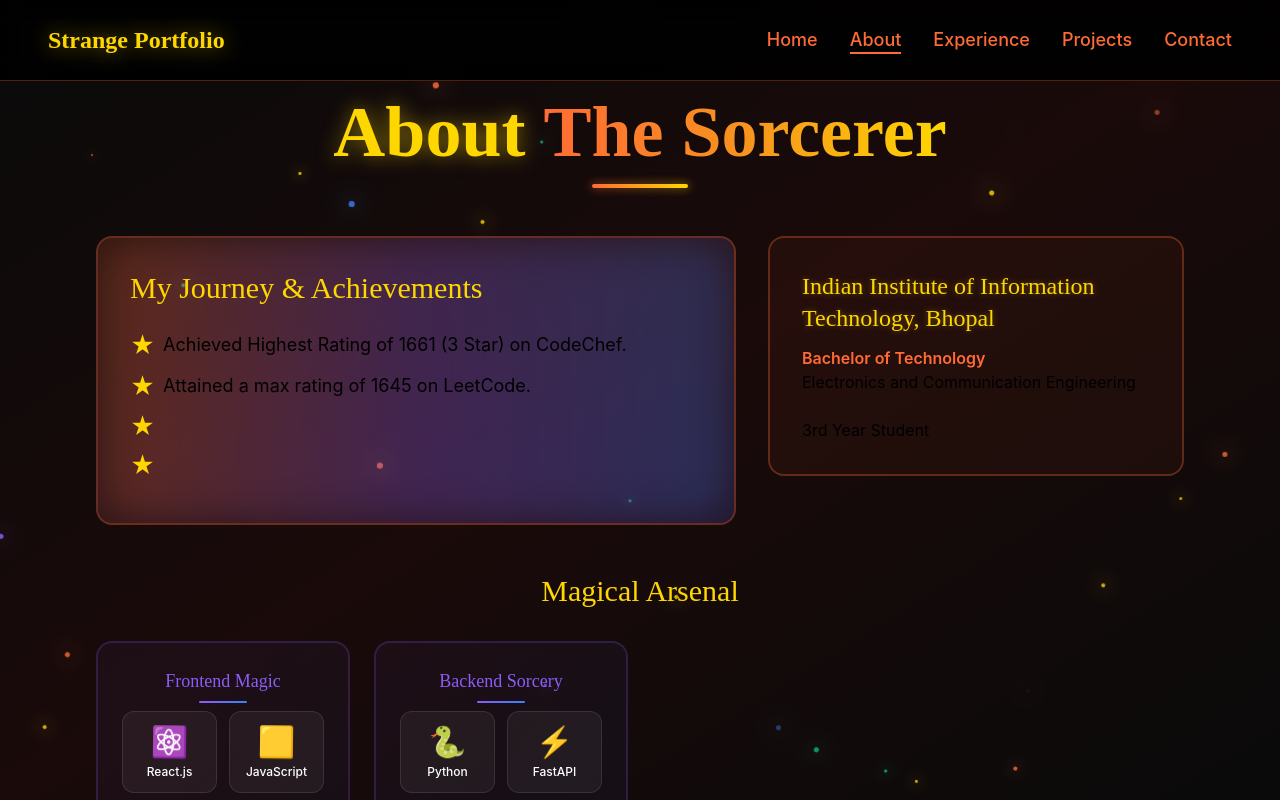
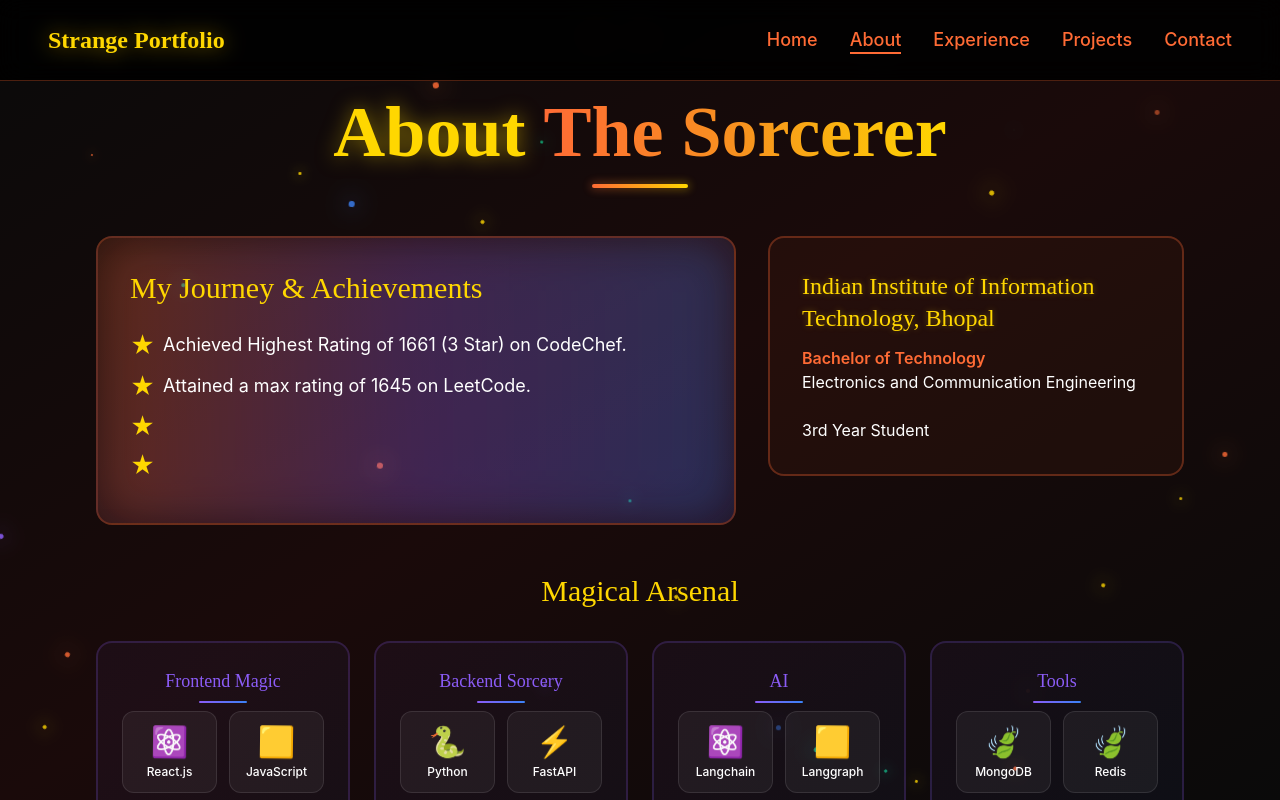
Before and after one commit to AkshatGarg952/My-Portfolio, a React (Vite) app: page /about in a window 1280 px wide. Shown: the top 800 px of the page. Built offline with nearby package versions, Linux system fonts and the light colour scheme.

Commit message:
Added skills to SkillsSection

```diff
--- a/src/components/EducationCard.jsx
+++ b/src/components/EducationCard.jsx
@@ -8,8 +8,8 @@ export default function EducationCard() {
           Indian Institute of Information Technology, Bhopal
         </h3>
         <p className="text-primary font-semibold">Bachelor of Technology</p>
-        <p className="text-gray-300">Electronics and Communication Engineering</p>
-        <p className="text-muted mt-auto pt-6">3rd Year Student</p>
+        <p className="text-white">Electronics and Communication Engineering</p>
+        <p className="text-white mt-auto pt-6">3rd Year Student</p>
       </div>
     </div>
   );
--- a/src/components/JourneyBook.jsx
+++ b/src/components/JourneyBook.jsx
@@ -60,7 +60,7 @@ export default function JourneyBook() {
             </span>
             <p
               ref={el => (paragraphsRef.current[i] = el)}
-              className="text-lg leading-relaxed text-gray-300 text-justify min-h-[1.5em]"
+              className="text-lg leading-relaxed text-white text-justify min-h-[1.5em]"
             ></p>
           </div>
         ))}
--- a/src/components/SkillsSection.jsx
+++ b/src/components/SkillsSection.jsx
@@ -19,8 +19,26 @@ const skillCategories = [
       { icon: "⚡", name: "FastAPI", level: "advanced" },
       { icon: "🟩", name: "Node.js", level: "intermediate" },
       { icon: "🚀", name: "Express.js", level: "advanced" },
+      { icon: "☕", name: "Java", level: "intermediate" },
+      { icon: "☕", name: "Javascript", level: "intermediate" },
+    ]
+  },
+  {
+    title: "AI",
+    skills: [
+      { icon: "⚛️", name: "Langchain", level: "advanced" },
+      { icon: "🟨", name: "Langgraph", level: "advanced" },
+      { icon: "🎨", name: "Prompt Engineering", level: "intermediate" },
+      { icon: "🌐", name: "RAG", level: "advanced" },
+    ]
+  },
+  {
+    title: "Tools",
+    skills: [
       { icon: "🍃", name: "MongoDB", level: "intermediate" },
-      { icon: "☕", name: "Java", level: "intermediate" },
+      { icon: "🍃", name: "Redis", level: "intermediate" },
+      { icon: "🍃", name: "Git", level: "intermediate" },
+      { icon: "🍃", name: "MongoDB", level: "intermediate" },
     ]
   },
 ];
```
